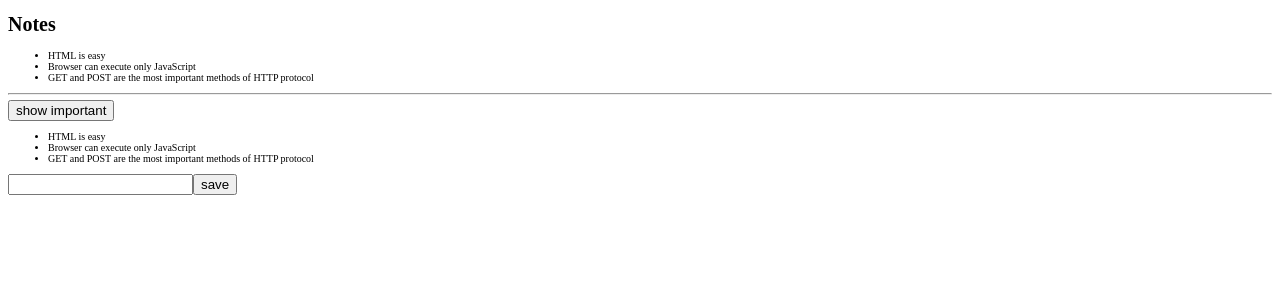
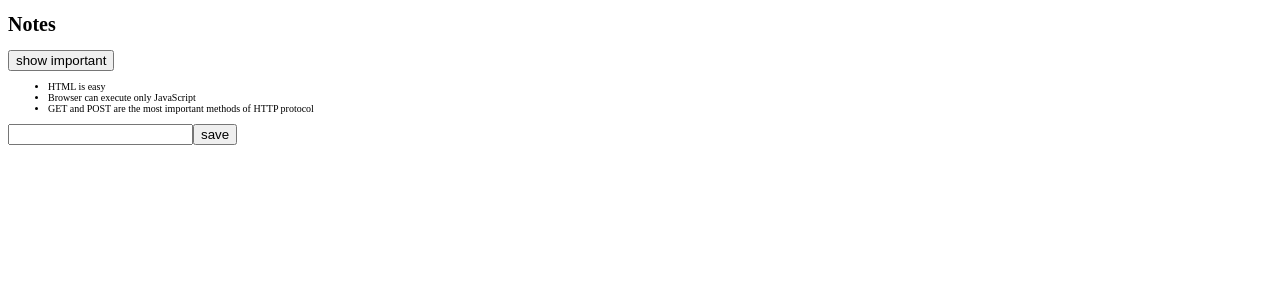
Before and after one commit to Madhusmitamis/04-kokoelman-renderointi, a React (Vite) app: page / in a window 1280 px wide. Shown: the top 300 px of the page. Built offline with nearby package versions, Linux system fonts and the light colour scheme; no server answers; data requests are answered from the project's data file.

Commit message:
Effect-hooks part done.

```diff
--- a/src/App.jsx
+++ b/src/App.jsx
@@ -1,5 +1,6 @@
-import { useState } from 'react'
+import { useState, useEffect } from 'react'
 import "./App.css";
+import axios from'axios'
 import Note from "./components/Note";
 
 
@@ -9,10 +10,26 @@ import Note from "./components/Note";
 //   )
 // }
 
-const App = (props) => {
-  const [notes, setNotes]  = useState(props.notes)
+const App = () => {
+  const [notes, setNotes]  = useState([])
   const [newNote, setNewNote] = useState('')
   const [showAll, setShowAll] = useState(true)
+
+  const hook = () => {
+    console.log('effect')
+    axios
+      .get('http://localhost:3001/notes')
+      .then(response => {
+        console.log('promise fulfilled')
+        setNotes(response.data)
+      })
+
+  }
+  useEffect(hook,[])
+     console.log('render', notes.length, 'notes')
+
+  // ...
+
 
   // const result = notes.map(note => note.id)
   // console.log(result)
@@ -39,12 +56,12 @@ const App = (props) => {
   return (
     <div>
       <h1>Notes</h1>
-      <ul>
+      {/* <ul>
         <li>{notes[0].content}</li>
         <li>{notes[1].content}</li>
         <li>{notes[2].content}</li>
       </ul>
-      <hr></hr>
+      <hr></hr> */}
       <div>
         <button onClick={() => setShowAll(!showAll)}>
           show {showAll ? 'important' : 'all' }
@@ -65,6 +82,7 @@ const App = (props) => {
     </div>
   )
 
-}
+  }
+
 
 export default App
--- a/src/main.jsx
+++ b/src/main.jsx
@@ -1,39 +1,38 @@
-import React from 'react'
+
 import ReactDOM from 'react-dom/client'
 import App from './App.jsx'
-import axios from 'axios'
 
-axios.get('http://localhost:3001/notes')
-.then(response => {
-  const notes = response.data
-  ReactDOM.createRoot(document.getElementById('root')).render(<App notes={notes} />)
+// axios.get('http://localhost:3001/notes')
+// .then(response => {
+//   const notes = response.data
+//   ReactDOM.createRoot(document.getElementById('root')).render(<App notes={notes} />)
 
-})
+// })
 
 
-const promise2 = axios.get('http://localhost:3001/foobar')
-console.log(promise2)
+// const promise2 = axios.get('http://localhost:3001/foobar')
+// console.log(promise2)
 
-const notes = [
-    {
-      id: 1,
-      content: 'HTML is easy',
-      important: true
-    },
-    {
-      id: 2,
-      content: 'Browser can execute only JavaScript',
-      important: false
-    },
-    {
-      id: 3,
-      content: 'GET and POST are the most important methods of HTTP protocol',
-      important: true
-    }
-  ]
+// const notes = [
+//     {
+//       id: 1,
+//       content: 'HTML is easy',
+//       important: true
+//     },
+//     {
+//       id: 2,
+//       content: 'Browser can execute only JavaScript',
+//       important: false
+//     },
+//     {
+//       id: 3,
+//       content: 'GET and POST are the most important methods of HTTP protocol',
+//       important: true
+//     }
+//   ]
 
 ReactDOM.createRoot(document.getElementById('root')).render(
 
-    <App notes={notes} />
+    <App />
 
-)
+);
```
